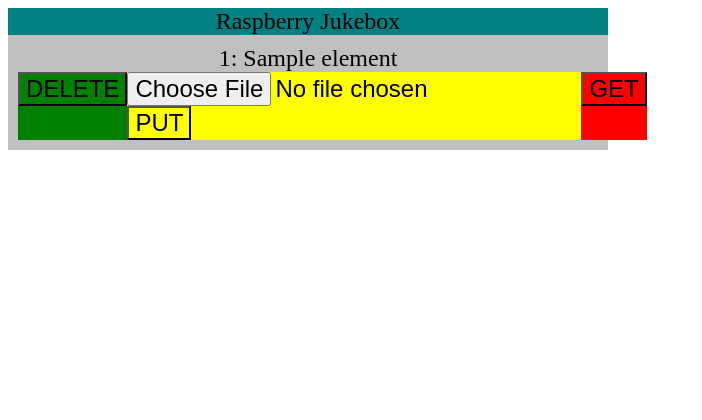
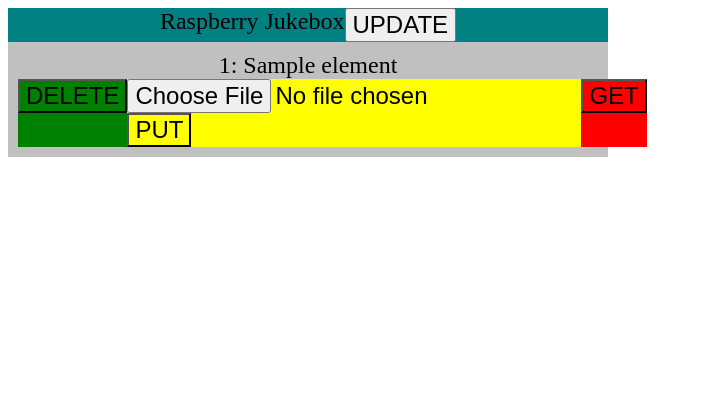
Before and after one commit to inttex/rpi_jukebox, a Flask app: template rpi_jukebox/api/templates/index.html in a window 1280 px wide. Shown: the top 420 px of the page, without its empty margins (0-702 px from the left). Run offline with Flask 2, Linux system fonts and the light colour scheme; the template is opened without the code that fills it: most values are stand-ins (such as "Sample title", 1, 10 or a date in 2020); parts of the project's set-up code (start-up, migrations or seed data) failed here and were passed over.

Commit message:
add button update

```diff
--- a/rpi_jukebox/api/templates/index.html
+++ b/rpi_jukebox/api/templates/index.html
@@ -4,6 +4,11 @@
 	<div id=header_content>
 		Raspberry Jukebox
 	</div>
+	<form method=get action=/jukebox/update>
+		<div class='input'>
+			<input type='submit' value='UPDATE'/>
+		</div>
+	</form>
 </div>
 {% endblock %}
 {% block body %}
```
